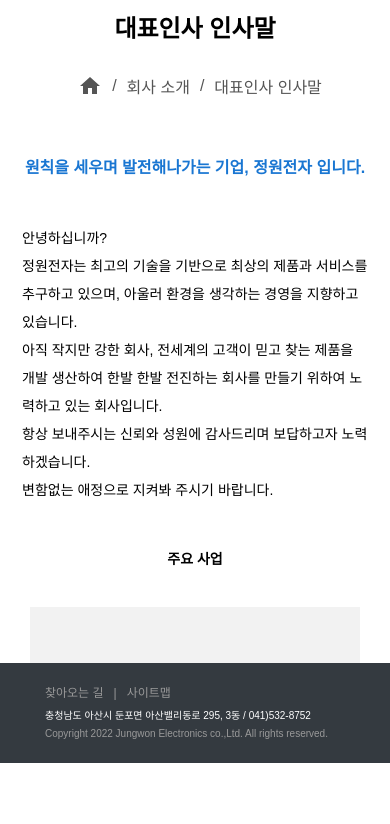
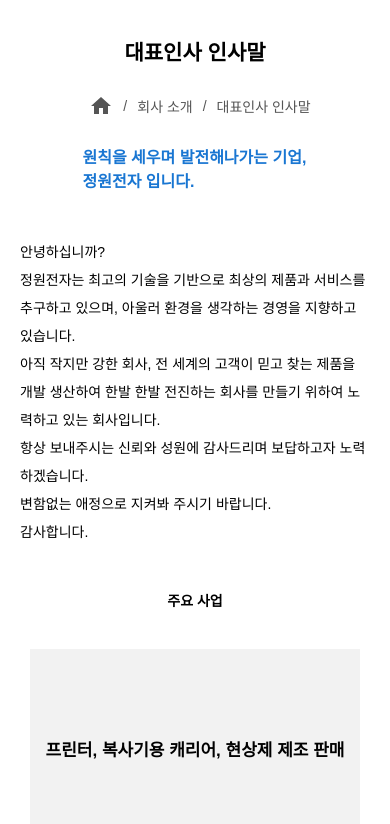
Before and after one commit to jungwonelectronics/homepage, a Gatsby site: page /company/ceo in a window 390 px wide. Shown: the part 81-905 px from the top of the page. Before the commit the page ends 844 px from the top, so only its background shows below. Built offline with nearby package versions, Linux system fonts and the light colour scheme; Gatsby itself is replaced by a stand-in of ours.

Commit message:
update style for responsive web app

```diff
--- a/src/components/Footer/FooterStyled.js
+++ b/src/components/Footer/FooterStyled.js
@@ -1,24 +1,30 @@
 import styled from 'styled-components';
 
 export const FooterStyled = styled.footer`
-  flex-basis: 100px;
-  flex-shrink: 0;
+  height: 116px;
+  width: 100%;
   background-color: #343a40;
   line-height: 22px;
   display: flex;
   justify-content: center;
   align-items: center;
-  @media (max-width: 420px) {
+  @media (max-width: 425px) {
     line-height: 18px;
   }
 `;
 
 export const WrapperStyled = styled.div`
-  width: 420px;
   font-size: 14px;
-  @media (max-width: 420px) {
-    width: 300px;
-    font-size: 10px;
+  padding: 20px;
+  width: 1060px;
+  @media (max-width: 1280px) {
+    width: 860px;
+  }
+  @media (max-width: 1024px) {
+    width: 625px;
+  }
+  @media (max-width: 768px) {
+    width: 100%;
   }
 `;
 
@@ -27,7 +33,7 @@
   font-size: 16px;
   display: flex;
   color: #999;
-  @media (max-width: 420px) {
+  @media (max-width: 425px) {
     font-size: 12px;
     margin-bottom: 5px;
   }
--- a/src/components/Header/HeaderStyled.js
+++ b/src/components/Header/HeaderStyled.js
@@ -2,11 +2,10 @@
 
 export const HeaderStyled = styled.div`
   display: flex;
-  /* border-bottom: 1px solid #d2d2d2;
-  box-shadow: 0 5px 5px 0 rgb(0 0 0 / 5%); */
-  flex-basis: 70px;
-  flex-shrink: 0;
-  @media (max-width: 767px) {
+  border-bottom: 1px solid #d2d2d2;
+  width: 100%;
+  height: 70px;
+  @media (max-width: 768px) {
     justify-content: space-between;
     padding: 0 20px;
     align-items: center;
@@ -18,7 +17,7 @@
   flex: 1;
   justify-content: center;
   align-items: center;
-  @media (max-width: 767px) {
+  @media (max-width: 768px) {
     flex: initial;
   }
 `;
@@ -33,14 +32,14 @@
   flex: 1;
   justify-content: center;
   align-items: center;
-  @media (max-width: 767px) {
+  @media (max-width: 768px) {
     display: none;
   }
 `;
 
 export const HideMenuStyled = styled.div`
   display: none;
-  @media (max-width: 767px) {
+  @media (max-width: 768px) {
     display: flex;
   }
 `;
--- a/src/components/PageLayout/PageLayout.js
+++ b/src/components/PageLayout/PageLayout.js
@@ -23,16 +23,19 @@
 
 const PageLayout = ({ pageTitle, children }) => {
   const { lang } = React.useContext(LanguageContext);
+  const isHome = pageTitle === 'Home';
   return (
     <main>
-      <title>{`정원전자 > ${lang[pageTitle]}`}</title>
+      <title>{isHome ? '정원전자' : `정원전자 > ${lang[pageTitle]}`}</title>
       <ThemeProvider theme={theme}>
         <LanguageProvider>
           <GlobalStyle />
           <Wrapper>
             <Header menu={menu} />
-            <SubTitle pageTitle={pageTitle} menu={menu} />
-            <PageStyled>{children}</PageStyled>
+            <PageStyled>
+              {!isHome && <SubTitle pageTitle={pageTitle} menu={menu} />}
+              {children}
+            </PageStyled>
             <Footer />
           </Wrapper>
         </LanguageProvider>
--- a/src/components/PageLayout/PageLayoutStyled.js
+++ b/src/components/PageLayout/PageLayoutStyled.js
@@ -9,22 +9,59 @@
     font-family: 'Noto Sans KR', sans-serif;
     margin: 0;
   }
+
+  &::-webkit-scrollbar {
+    width: 8px;
+    height: 8px;
+  }
+
+  &::-webkit-scrollbar-thumb {
+    border: 1px solid;
+    border-radius: 20px;
+    color: #ffffff;
+    background-color: #a5a5a5;
+    background-clip: content-box;
+  }
+
+  &::-webkit-scrollbar-thumb:hover {
+    border: 0px solid;
+    background-color: #797979;
+  }
+
+  &::-webkit-scrollbar-thumb:active {
+    border: 0px solid;
+    background-color: #4c4c4c;
+  }
 `;
 
 export const Wrapper = styled.div`
   display: flex;
   justify-content: center;
   flex-direction: column;
-  height: calc(var(--vh, 1vh) * 100);
+  align-items: center;
 `;
 
 export const PageStyled = styled.div`
   flex: 1;
   display: flex;
-  overflow: hidden;
-  overflow-y: auto;
   flex-direction: column;
   position: relative;
   padding: 30px 20px;
   align-items: center;
+  min-height: calc(100vh - 70px - 116px);
+  font-size: 18px;
+  width: 1060px;
+  @media (max-width: 1280px) {
+    width: 860px;
+  }
+  @media (max-width: 1024px) {
+    width: 625px;
+  }
+  @media (max-width: 768px) {
+    width: 100%;
+    font-size: 16px;
+  }
+  @media (max-width: 425px) {
+    font-size: 14px;
+  }
 `;
--- /dev/null
+++ b/src/components/Paragraph/Paragraph.js
@@ -0,0 +1,19 @@
+import * as React from "react";
+import { Wrapper, ParagraphStyle } from './ParagraphStyled';
+
+const Paragraph = ({ sentences }) => {
+  return (
+    <Wrapper>
+      <ParagraphStyle>
+          {sentences.map(sentence => (
+            <>
+              {sentence}
+              <br />
+            </>
+          ))}
+      </ParagraphStyle>
+    </Wrapper>
+  );
+}
+
+export default Paragraph;
--- /dev/null
+++ b/src/components/Paragraph/ParagraphStyled.js
@@ -0,0 +1,12 @@
+import styled from 'styled-components';
+
+export const Wrapper = styled.div`
+  margin: 30px 0;
+  display: flex;
+  align-items: center;
+  justify-content: center;
+`;
+
+export const ParagraphStyle = styled.div`
+  line-height: 2;
+`;
--- a/src/languages/korean.json
+++ b/src/languages/korean.json
@@ -3,7 +3,7 @@
   "product": "제품 소개",
   "contact": "문의",
   "CEOGreetings": "대표인사 인사말",
-  "introduction": "기업 정보",
+  "introduction": "사업 소개",
   "history": "연혁",
   "carrierAndDeveloper": "Carrier & Developer",
   "cartridge": "Cartridge",
--- a/src/pages/company/ceo.js
+++ b/src/pages/company/ceo.js
@@ -2,6 +2,7 @@
 import styled from 'styled-components';
 import { useTheme } from '@mui/material/styles';
 import PageLayout from '../../components/PageLayout/PageLayout';
+import Paragraph from '../../components/Paragraph/Paragraph';
 
 const TitleArea = styled.div`
   color: ${({ theme }) => theme.palette.primary.main};
@@ -10,47 +11,17 @@
   justify-content: center;
   font-size: 20px;
   font-weight: 700;
-  @media (max-width: 578px) {
+  @media (max-width: 768px) {
     font-size: 18px;
   }
-  @media (max-width: 450px) {
+  @media (max-width: 425px) {
     font-size: 16px;
   }
 `;
 
 const Title = styled.p`
-  @media (max-width: 381px) {
+  @media (max-width: 425px) {
     width: 225px;
-  }
-`;
-
-const ParagraphArea = styled.div`
-  margin: 30px 0;
-  display: flex;
-  align-items: center;
-  justify-content: center;
-`;
-
-const Paragraph = styled.div`
-  width: 1060px;
-  font-size: 18px;
-  line-height: 2;
-  @media (max-width: 1189px) {
-    width: 756px;
-  }
-  @media (max-width: 800px) {
-    width: 536px;
-  }
-  @media (max-width: 578px) {
-    width: 400px;
-    font-size: 16px;
-  }
-  @media (max-width: 450px) {
-    width: 346px;
-    font-size: 14px;
-  }
-  @media (max-width: 372px) {
-    width: 100%;
   }
 `;
 
@@ -58,34 +29,16 @@
   display: flex;
   align-items: center;
   justify-content: center;
-  font-size: 18px;
   font-weight: 700;
   margin-bottom: 15px;
-  @media (max-width: 578px) {
-    font-size: 16px;
-  }
-  @media (max-width: 450px) {
-    font-size: 14px;
-  }
 `;
 
 const CardArea = styled.div`
   display: flex;
   align-items: center;
   justify-content: center;
-  width: 826px;
-  @media (max-width: 870px) {
-    width: 100%;
-  }
-  @media (max-width: 800px) {
-    width: 600px;
-  }
-  @media (max-width: 640px) {
-    width: 400px;
+  @media (max-width: 768px) {
     flex-wrap: wrap;
-  }
-  @media (max-width: 440px) {
-    width: 100%;
   }
 `;
 
@@ -102,13 +55,13 @@
   flex: 1;
   font-weight: 600;
   font-size: 15px;
-  @media (max-width: 640px) {
+  @media (max-width: 768px) {
     flex: initial;
-    width: 170px;
     margin: 10px;
+    width: 40%;
     font-size: 16px;
   }
-  @media (max-width: 440px) {
+  @media (max-width: 425px) {
     width: 95%;
     font-size: 17px;
   }
@@ -122,19 +75,14 @@
       <TitleArea theme={theme}>
         <Title>원칙을 세우며 발전해나가는 기업, 정원전자 입니다.</Title>
       </TitleArea>
-      <ParagraphArea>
-        <Paragraph>
-            안녕하십니까?
-            <br />
-            정원전자는 최고의 기술을 기반으로 최상의 제품과 서비스를 추구하고 있으며, 아울러 환경을 생각하는 경영을 지향하고 있습니다.
-            <br />
-            아직 작지만 강한 회사, 전세계의 고객이 믿고 찾는 제품을 개발 생산하여 한발 한발 전진하는 회사를 만들기 위하여 노력하고 있는 회사입니다.
-            <br />
-            항상 보내주시는 신뢰와 성원에 감사드리며 보답하고자 노력하겠습니다.
-            <br />
-            변함없는 애정으로 지켜봐 주시기 바랍니다.
-        </Paragraph>
-      </ParagraphArea>
+      <Paragraph sentences={[
+        '안녕하십니까?',
+        '정원전자는 최고의 기술을 기반으로 최상의 제품과 서비스를 추구하고 있으며, 아울러 환경을 생각하는 경영을 지향하고 있습니다.',
+        '아직 작지만 강한 회사, 전 세계의 고객이 믿고 찾는 제품을 개발 생산하여 한발 한발 전진하는 회사를 만들기 위하여 노력하고 있는 회사입니다.',
+        '항상 보내주시는 신뢰와 성원에 감사드리며 보답하고자 노력하겠습니다.',
+        '변함없는 애정으로 지켜봐 주시기 바랍니다.',
+        '감사합니다.',
+      ]} />
       <SubTitleArea>
         <p>주요 사업</p>
       </SubTitleArea>
```
Also changed, not shown: src/pages/company/introduction.js (+6 -1 lines), src/pages/index.js (+45 -51 lines).
